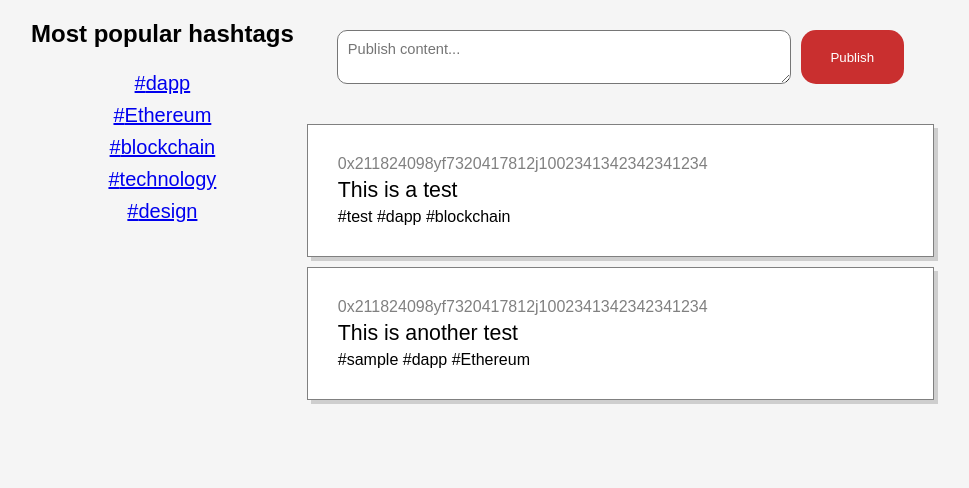
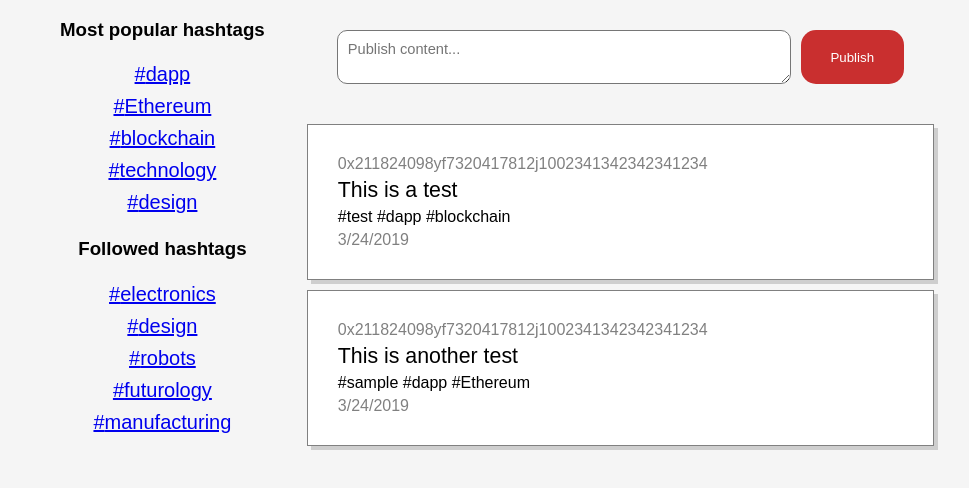
Before and after one commit to merlox/social-media-dapp, a React app: page / in a window 1280 px wide. Shown: the whole page, without its empty margins (164-1133 px from the left). Built offline with nearby package versions, Linux system fonts and the light colour scheme.

Commit message:
Added formating with hashtags

```diff
--- a/src/index.css
+++ b/src/index.css
@@ -57,6 +57,15 @@ button:hover {
     margin-bottom: 5px;
 }
 
+.content-hashtags {
+    margin-bottom: 5px;
+}
+
+.content-time {
+    color: grey;
+    font-size: 12pt;
+}
+
 .hashtag-block {
     text-align: center;
 }
--- a/src/index.js
+++ b/src/index.js
@@ -10,13 +10,16 @@ class Main extends React.Component {
             content: [{
                 author: '0x211824098yf7320417812j1002341342342341234',
                 message: 'This is a test',
-                hashtags: ['test', 'dapp', 'blockchain']
+                hashtags: ['test', 'dapp', 'blockchain'],
+                time: new Date().toLocaleDateString(),
             }, {
                 author: '0x211824098yf7320417812j1002341342342341234',
                 message: 'This is another test',
-                hashtags: ['sample', 'dapp', 'Ethereum']
+                hashtags: ['sample', 'dapp', 'Ethereum'],
+                time: new Date().toLocaleDateString(),
             }],
-            hashtags: ['dapp', 'Ethereum', 'blockchain', 'technology', 'design']
+            hashtags: ['dapp', 'Ethereum', 'blockchain', 'technology', 'design'],
+            followedHashtags: ['electronics', 'design', 'robots', 'futurology', 'manufacturing'],
         }
     }
 
@@ -25,7 +28,8 @@ class Main extends React.Component {
             <div key={index} className="content">
                 <div className="content-address">{element.author}</div>
                 <div className="content-message">{element.message}</div>
-                <div>{element.hashtags.map((hashtag, i) => (<span key={i}>#{hashtag} </span>))}</div>
+                <div className="content-hashtags">{element.hashtags.map((hashtag, i) => (<span key={i}>#{hashtag} </span>))}</div>
+                <div className="content-time">{element.time}</div>
             </div>
         ))
         let hashtagBlock = this.state.hashtags.map((element, index) => (
@@ -33,11 +37,18 @@ class Main extends React.Component {
                 <a className="hashtag" href="#">#{element}</a>
             </div>
         ))
+        let followedHashtags = this.state.followedHashtags.map((element, index) => (
+            <div key={index}>
+                <a className="hashtag" href="#">#{element}</a>
+            </div>
+        ))
         return (
             <div className="main-container">
                 <div className="hashtag-block">
-                    <h2>Most popular hashtags</h2>
+                    <h3>Most popular hashtags</h3>
                     <div className="hashtag-container">{hashtagBlock}</div>
+                    <h3>Followed hashtags</h3>
+                    <div className="hashtag-container">{followedHashtags}</div>
                 </div>
                 <div className="content-block">
                     <div className="input-container">
```
Also changed, not shown: dist/index.html, 1 other file.
